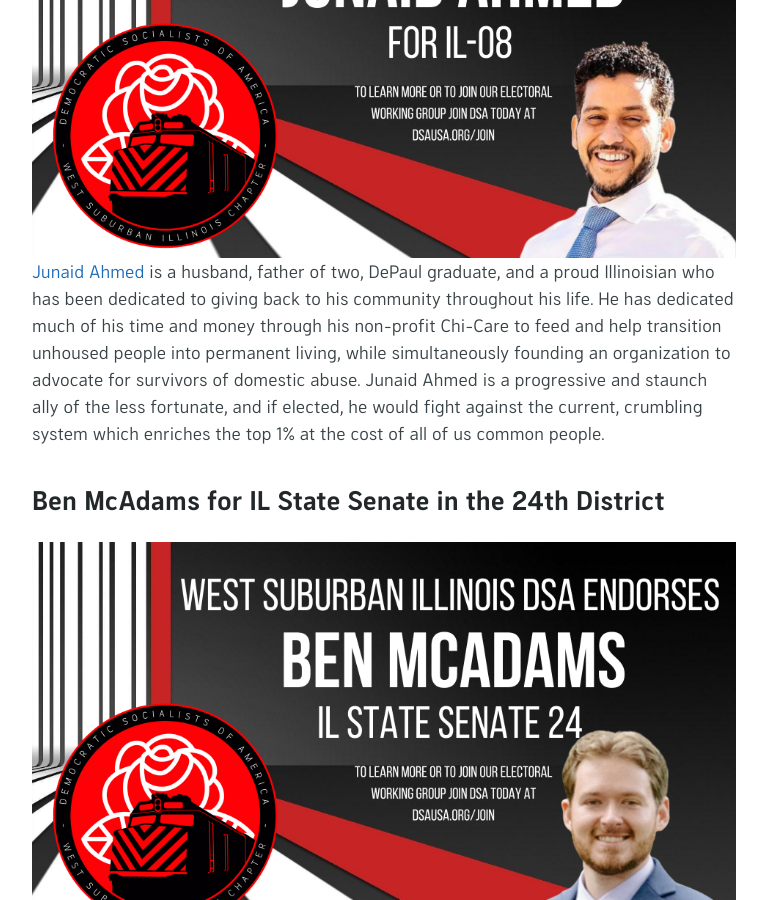
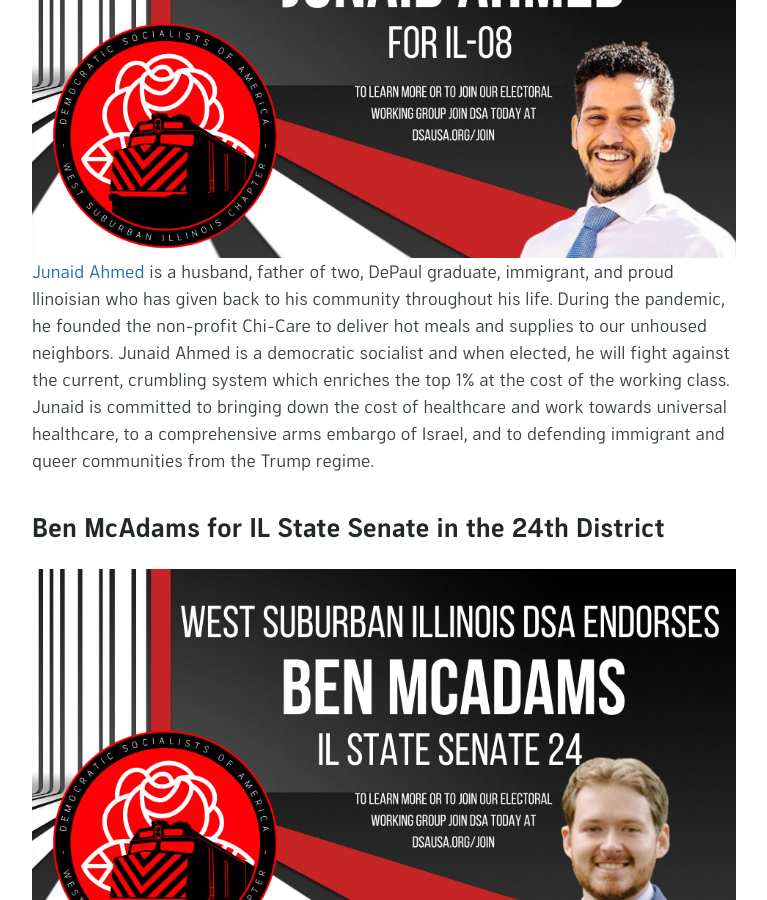
Before and after one commit to wsildsa/wsildsa.github.io, a Jekyll site: the page built from _pages/en/electoral.md, in a window 1280 px wide and 900 px high, scrolled down 586 px. Shown: the whole window, without its empty margins (256-1023 px from the left). Built offline with Jekyll 4.4.1, drawn with Linux system fonts in a browser that asks for light colours; some web fonts are replaced; the repository's description, which GitHub fills in, is left out.

Commit message:
update blurbs

```diff
--- a/_pages/en/electoral.md
+++ b/_pages/en/electoral.md
@@ -8,7 +8,7 @@ description:
 
 ## Junaid Ahmed for Illinois 8th Congressional District
 ![WSIL DSA Endorses Junaid Ahmed for Illinois 8th Congressional](assets/images/junaid-endorsement.png)
-[Junaid Ahmed](https://junaidforus.com/) is a husband, father of two, DePaul graduate, and a proud Illinoisian who has been dedicated to giving back to his community throughout his life. He has dedicated much of his time and money through his non-profit Chi-Care to feed and help transition unhoused people into permanent living, while simultaneously founding an organization to advocate for survivors of domestic abuse. Junaid Ahmed is a progressive and staunch ally of the less fortunate, and if elected, he would fight against the current, crumbling system which enriches the top 1% at the cost of all of us common people.
+[Junaid Ahmed](https://junaidforus.com/) is a husband, father of two, DePaul graduate, immigrant, and proud llinoisian who has given back to his community throughout his life. During the pandemic, he founded the non-profit Chi-Care to deliver hot meals and supplies to our unhoused neighbors. Junaid Ahmed is a democratic socialist and when elected, he will fight against the current, crumbling system which enriches the top 1% at the cost of the working class. Junaid is committed to bringing down the cost of healthcare and work towards universal healthcare, to a comprehensive arms embargo of Israel, and to defending immigrant and queer communities from the Trump regime.
 
 ## Ben McAdams for IL State Senate in the 24th District
 ![WSIL DSA Endorses Ben McAdams for IL Senate in the 24th](assets/images/ben-endorsement.png)
```
Also changed, not shown: _posts/2025-10-17-ben-endorsement.md (+1 -1 lines), _posts/2025-10-17-junaid-endorsement.md (+1 -1 lines), _posts/2025-10-17-satnaam-endorsement.md (+1 -1 lines).
